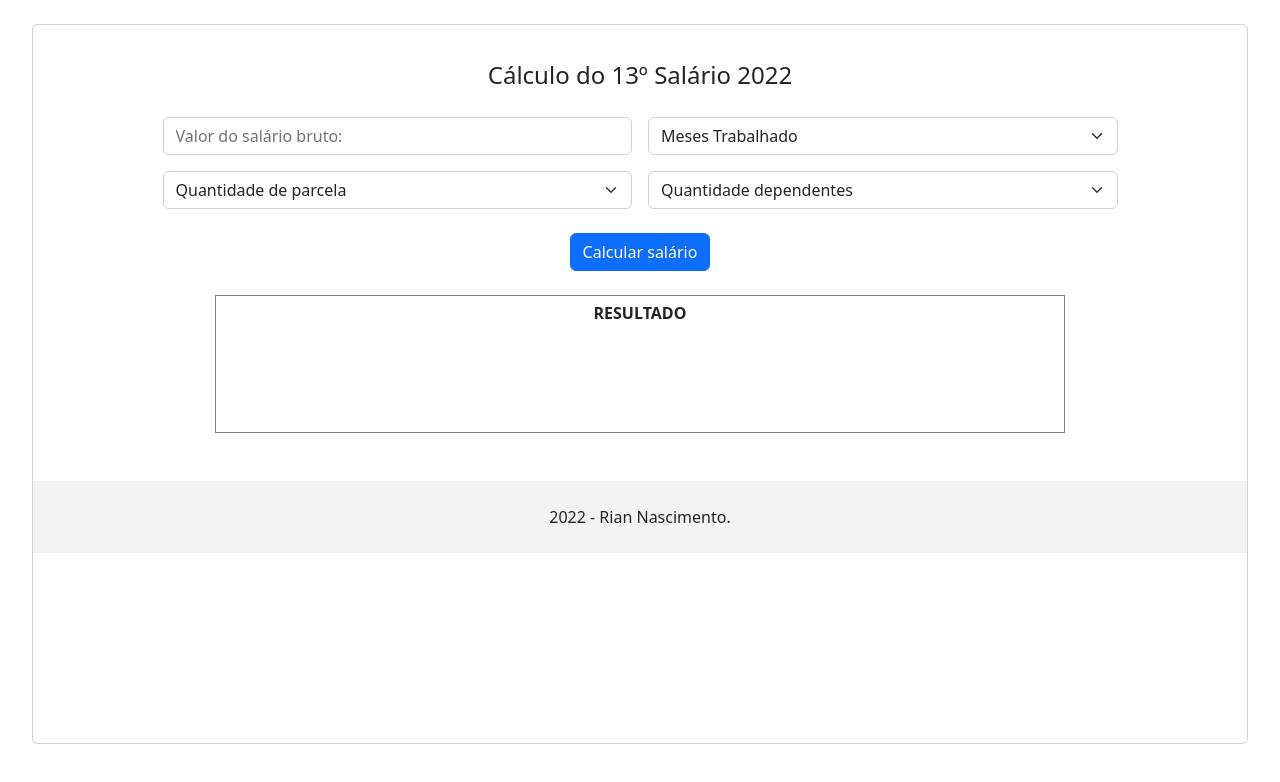
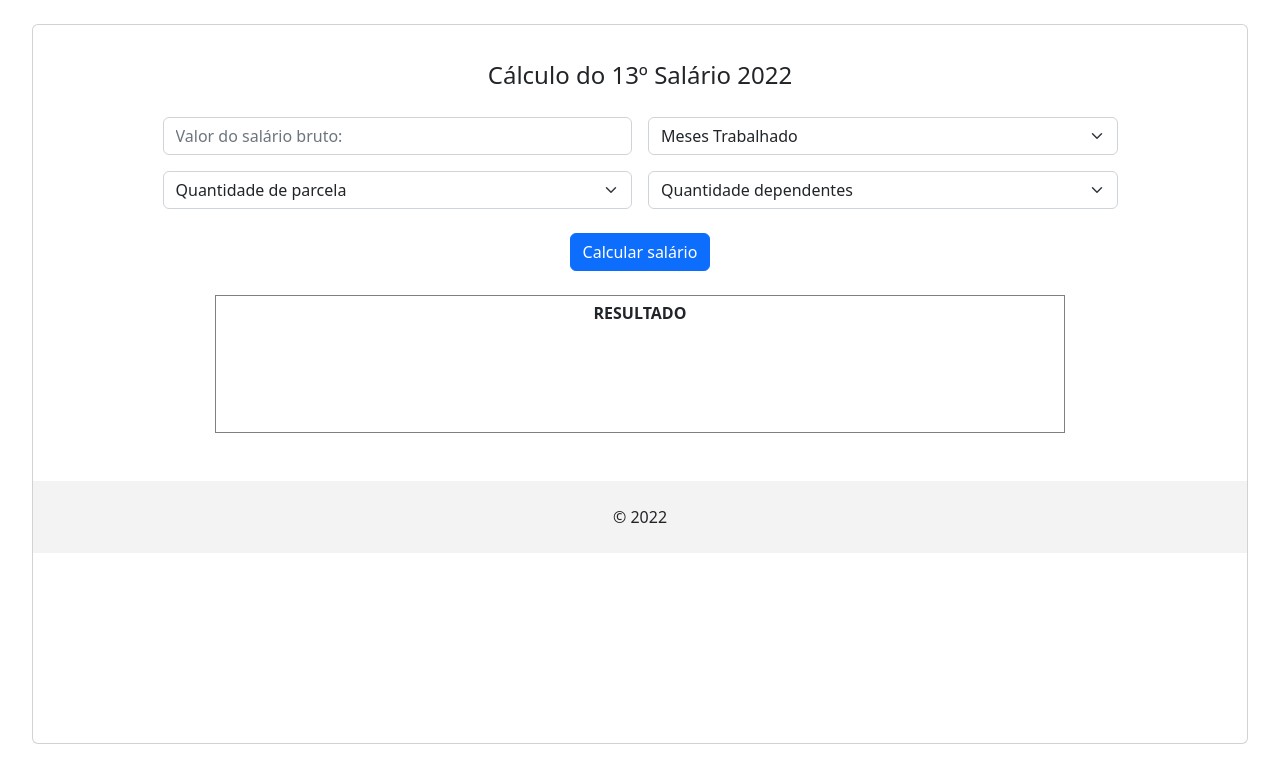
Before and after one commit to offrian/DecimoTerceiroSalario-Calculadora, a plain HTML site: page index.html in a window 1280 px wide. Drawn offline with nearby package versions, Linux system fonts and the light colour scheme.

Commit message:
Update index.html

```diff
--- a/index.html
+++ b/index.html
@@ -84,7 +84,7 @@
         <div>
             <footer class="bg-light text-center text-lg-start">
            <div class="text-center p-4" style="background-color: rgba(243, 243, 243, 0.87);">
-            2022 - Rian Nascimento.
+            &copy; 2022
              <a class="text-dark" href=></a>
            </div>
          </footer>
```
